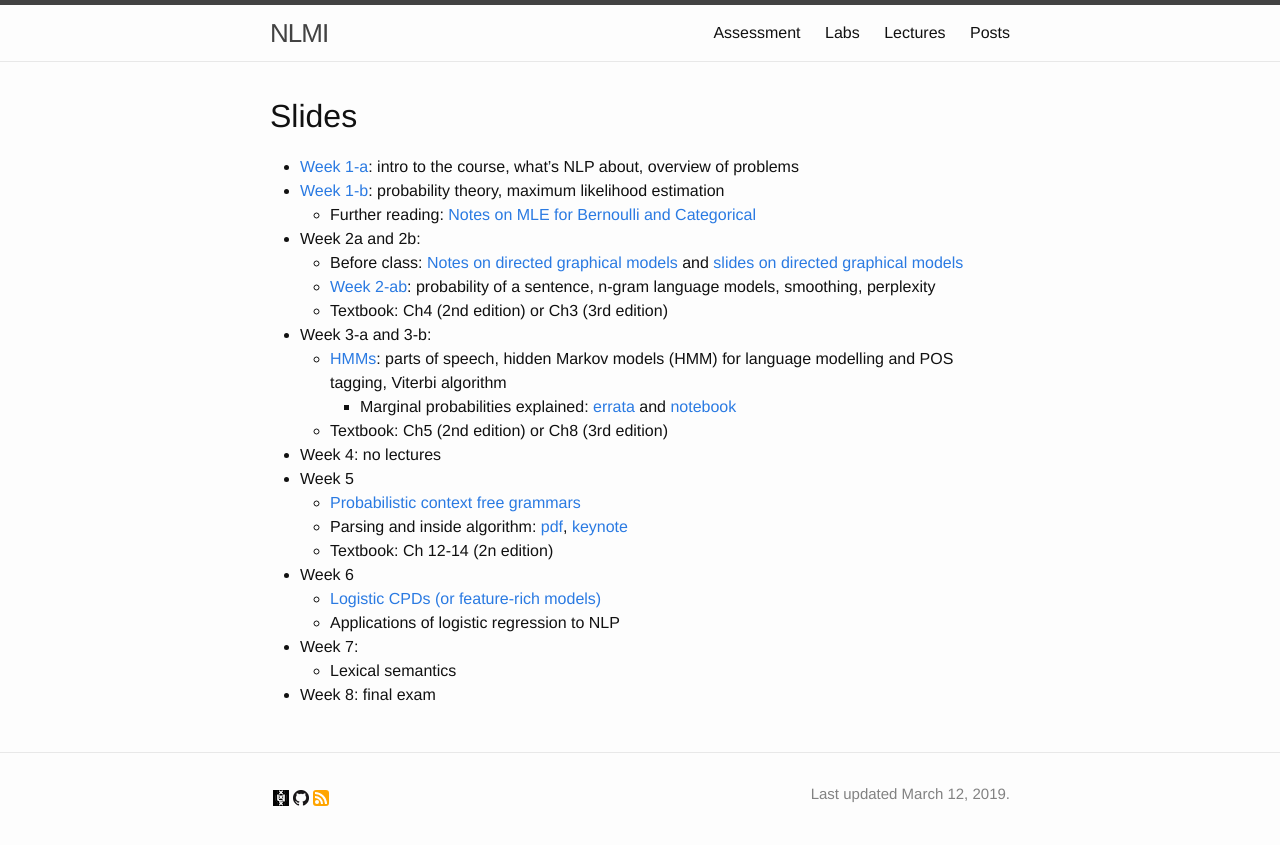
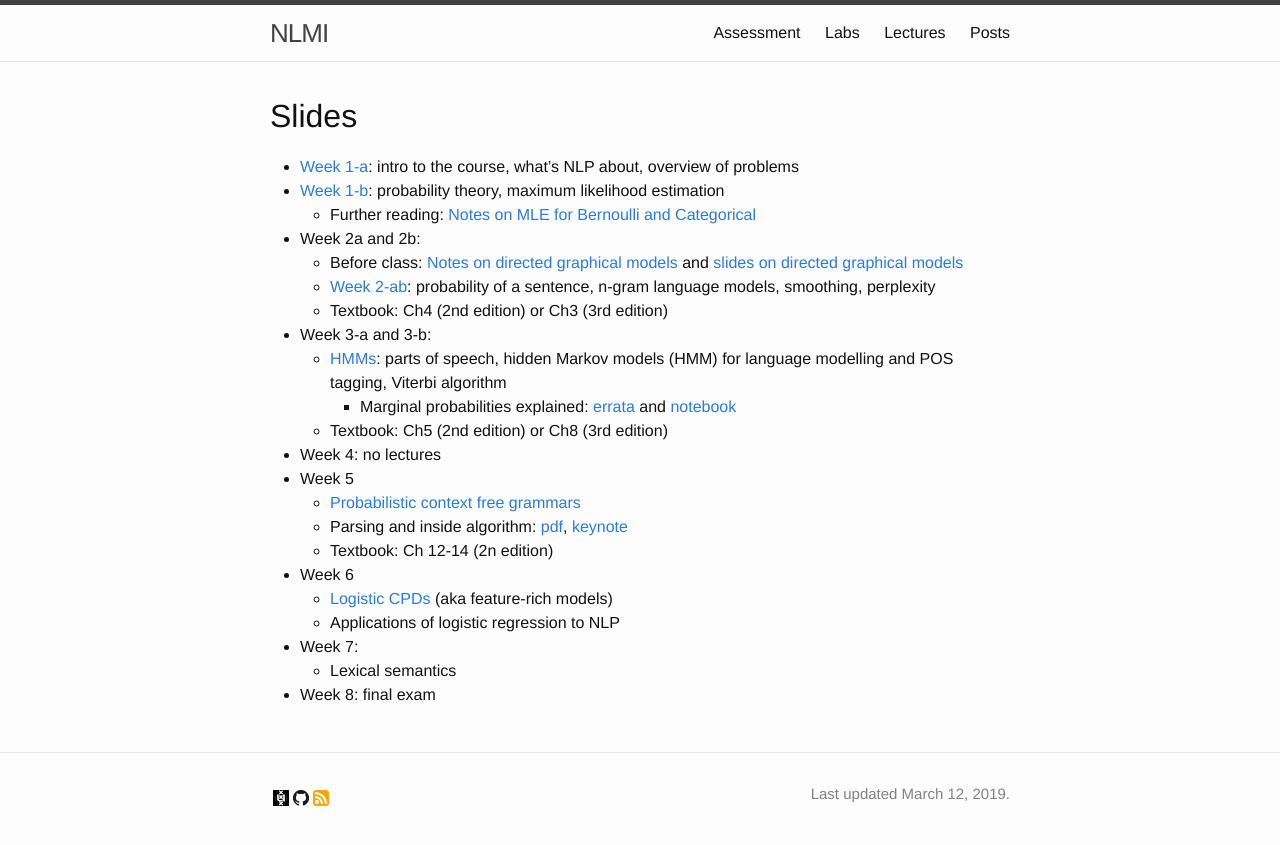
Before and after one commit to cl-illc/nlmi, a Jekyll site: the page built from lectures.md, in a window 1280 px wide. Shown: the top 845 px of the page. Built offline with Jekyll 4.4.1, drawn with Linux system fonts in a browser that asks for light colours.

Commit message:
change format of link

```diff
--- a/lectures.md
+++ b/lectures.md
@@ -23,7 +23,7 @@ menu: yes
     * Parsing and inside algorithm: [pdf](lectures/week5-b.pdf), [keynote](lectures/week5-b.pdf)
     * Textbook: Ch 12-14 (2n edition)
 * Week 6
-    * [Logistic CPDs (or feature-rich models)](lectures/week6-a.pdf)
+    * [Logistic CPDs](lectures/week6-a.pdf) (aka feature-rich models)
     * Applications of logistic regression to NLP
 * Week 7:
     * Lexical semantics
```
